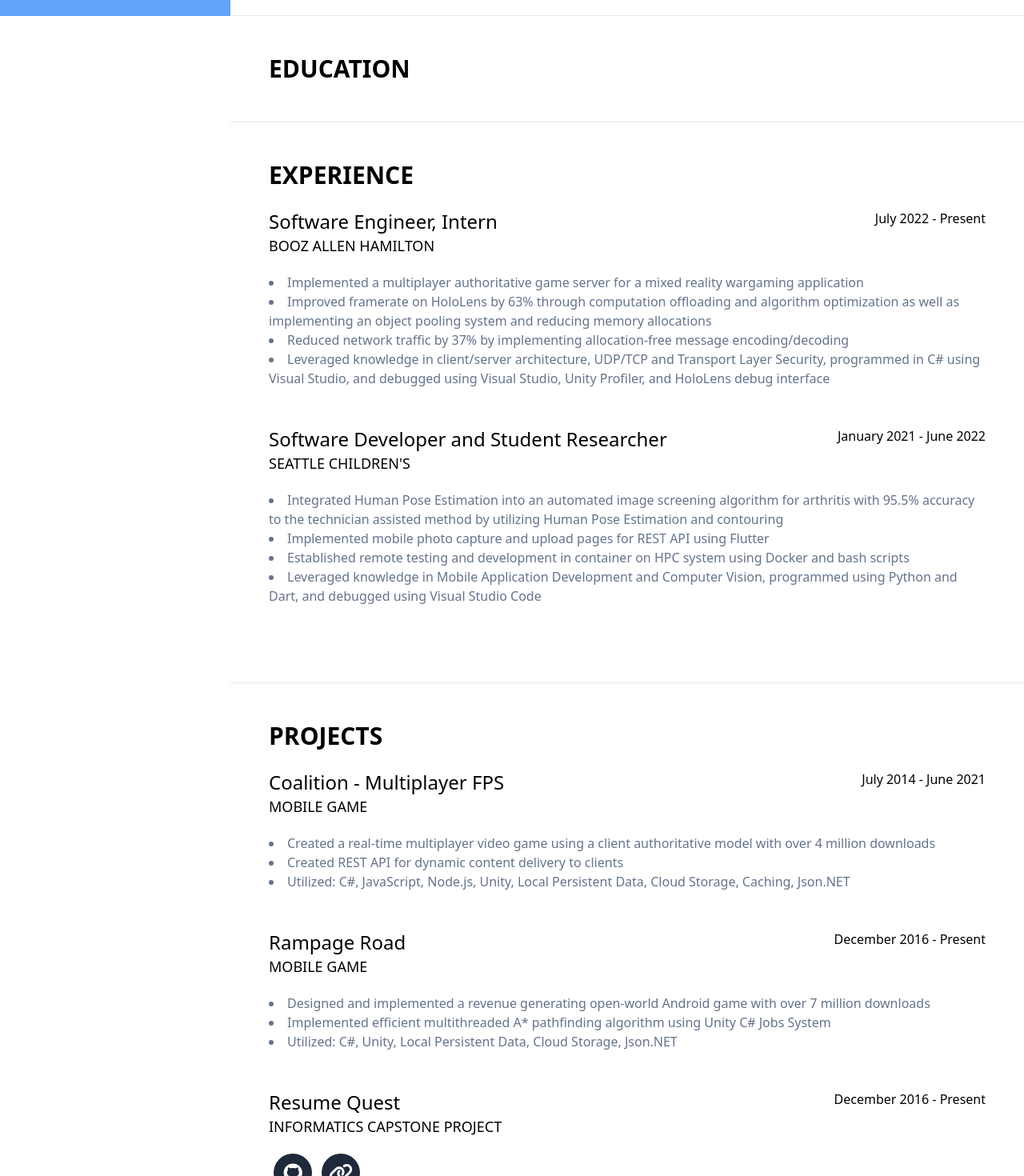
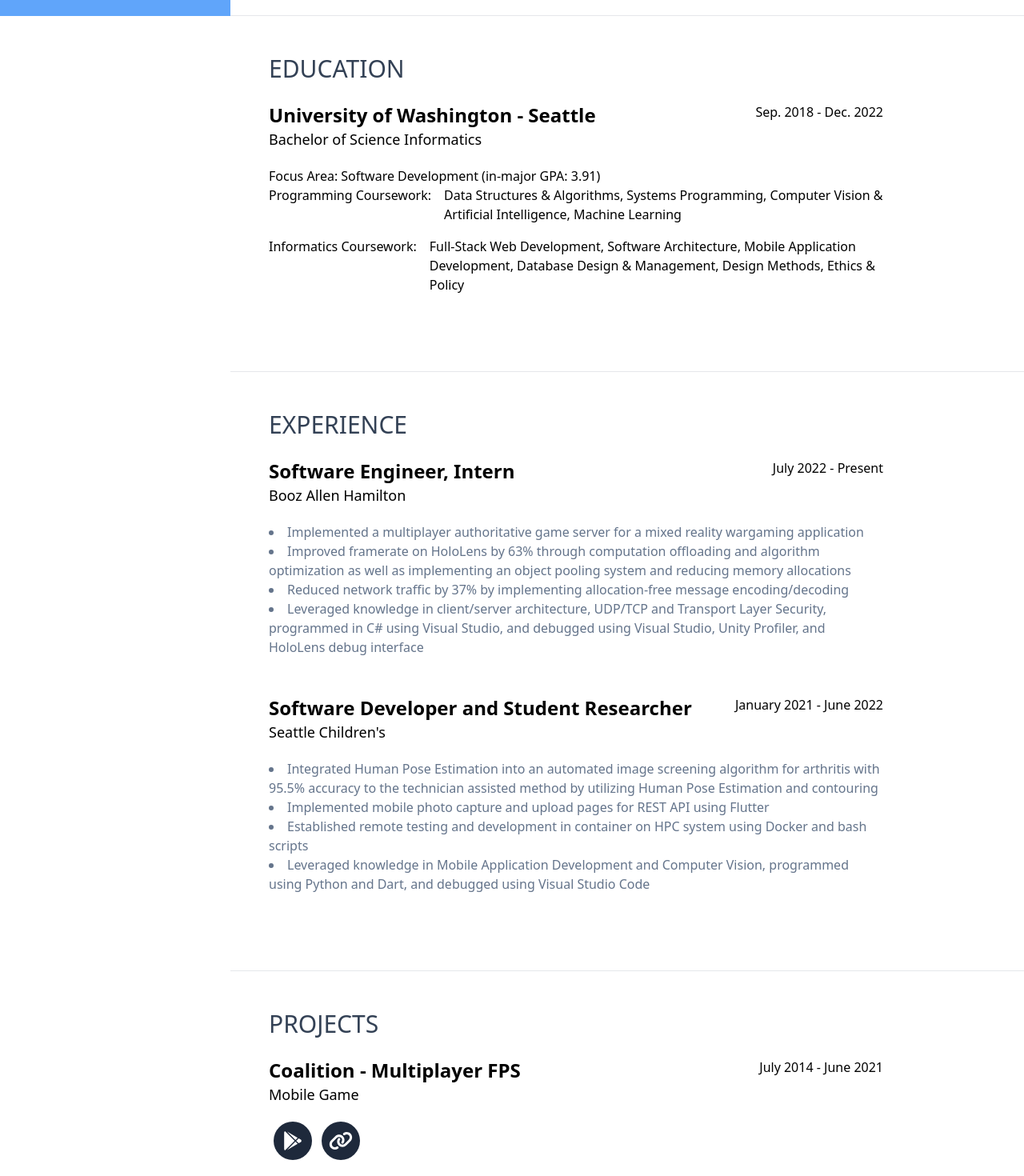
Before and after one commit to pyke-jason/portfolio-website, a Next.js app: page / in a window 1280 px wide. Shown: the part 780-2250 px from the top of the page at 80% size. Built offline with nearby package versions, Linux system fonts and the light colour scheme.

Commit message:
add footer, styling improvements, populate sections further

```diff
--- a/components/Content.tsx
+++ b/components/Content.tsx
@@ -1,4 +1,6 @@
 import { PageDictionary } from "interfaces/PageDictionary";
+import Footer from "./Footer";
+import Section from "./Section";
 
 interface ContentData extends PageDictionary {
 
@@ -8,5 +10,6 @@
 export default function Content({ className, pages }: ContentData) {
     return <div className={className}>
         {pages.map((x) => <x.component id={x.url} />)}
+        <Footer />
     </div>
 }
--- a/components/Education.tsx
+++ b/components/Education.tsx
@@ -1,10 +1,21 @@
 import PageData from "interfaces/PageData";
 import Section from "./Section";
+import SectionEntry from "./SectionEntry";
 
 export default function Education({ id }: PageData) {
     return <>
         <Section id={id} title="Education">
-
+            <SectionEntry title="University of Washington - Seattle" subtitle="Bachelor of Science Informatics" date="Sep. 2018 - Dec. 2022">
+                <p>Focus Area: Software Development (in-major GPA: 3.91)</p>
+                <div className="flex flex-col md:flex-row md:mb-4">
+                    <h4 className="flex-none mr-4">Programming Coursework:</h4>
+                    <p className="grow-0">Data Structures & Algorithms, Systems Programming, Computer Vision & Artificial Intelligence, Machine Learning</p>
+                </div>
+                <div className="flex flex-col md:flex-row md:mb-4">
+                    <h4 className="flex-none mr-4">Informatics Coursework:</h4>
+                    <p className="flex-auto">Full-Stack Web Development, Software Architecture, Mobile Application Development, Database Design & Management, Design Methods, Ethics & Policy</p>
+                </div>
+            </SectionEntry>
         </Section>
     </>
 }
--- /dev/null
+++ b/components/Footer.tsx
@@ -0,0 +1,17 @@
+
+
+import IconButton from "./IconButton";
+
+
+
+export default function Footer() {
+    return <>
+        <section className="p-8 md:p-12 border-b">
+            <div className="max-w-3xl">
+                <p>Made by Jason Pyke using TypeScript, Next.js and Tailwind CSS.</p>
+                <p className="italic mb-8">Created on September 22, 2022</p>
+                <IconButton className="mt-8" name={{ prefix: "fab", iconName: "github" }} href="https://github.com/pyke-jason/portfolio-website" > Source Code</IconButton>
+            </div>
+        </section>
+    </>
+}
--- a/components/IconButton.tsx
+++ b/components/IconButton.tsx
@@ -1,15 +1,29 @@
+
+import { FontAwesomeIcon } from '@fortawesome/react-fontawesome'
+
+import {
+    IconLookup,
+    findIconDefinition
+} from '@fortawesome/fontawesome-svg-core'
+import Link from "next/link";
 
 interface IconButtonData {
-    link: string;
+    href: string;
+    name: IconLookup;
     className?: string;
     children?: React.ReactNode;
+    circular?: boolean;
 }
 
-function IconButton({ link, className, children }: IconButtonData) {
-
-    return <a href={link} className={className} >
-        {children}
-    </a >
+export default function IconButton({ name, href, className, circular, children }: IconButtonData) {
+    return <Link href={href} >
+        <a target="_blank" rel="noopener noreferrer" className={className}>
+            <span className={"text-slate-800 hover:text-slate-500 fa-layers fa-fw fa-si"}>
+                {circular && <FontAwesomeIcon icon={findIconDefinition({ prefix: "fas", iconName: "circle" })} />}
+                {circular && <FontAwesomeIcon icon={findIconDefinition(name)} inverse transform="shrink-8" />}
+                {!circular && <FontAwesomeIcon icon={findIconDefinition(name)} />}
+            </span>
+            {children}
+        </a>
+    </Link >
 }
-
-export default IconButton;
--- a/components/Nav.tsx
+++ b/components/Nav.tsx
@@ -7,6 +7,7 @@
   findIconDefinition
 } from '@fortawesome/fontawesome-svg-core'
 import { PageDictionary } from "interfaces/PageDictionary";
+import Link from "next/link";
 
 interface MenuItemData {
   title: string;
@@ -18,23 +19,24 @@
   const [isOpen, setIsOpen] = useState(false);
 
   function MenuItem({ title, url, key }: MenuItemData) {
-    return <a
-      key={key}
-      href={url}
+    return <Link key={key}
+      href={url}>
+      <a
         className="text-gray-300 hover:text-white py-2 text-lg uppercase font-medium"
       >
         {title}
       </a>
+    </Link>
   }
 
   function SmallMenuItem({ title, url, key }: MenuItemData) {
-    return <a
-      key={key}
-      href={"#" + url}
+    return <Link key={key} href={url}>
+      <a
         className="text-gray-300 hover:text-white block px-10 py-2 text-base font-medium"
       >
         {title}
       </a>
+    </Link>
   }
 
   return (
@@ -45,14 +47,14 @@
             <a href={"#" + pages[0].url} className="hidden md:block mb-3">
               <Image src="/images/headshot-circle.png" width="170px" height="170px" />
             </a>
-            <a href="#" className="text-gray-300 hover:bg-gray-700 hover:text-white md:hidden block py-2 text-base font-medium">
+            <a href={"#" + pages[0].url} className="text-gray-300 hover:text-white md:hidden block py-2 text-base font-medium">
               {pages[0].title}
             </a>
             <div className="flex md:hidden">
               <button
                 onClick={() => setIsOpen(!isOpen)}
                 type="button"
-                className="inline-flex items-center justify-center p-2 rounded-md text-gray-400 hover:bg-white"
+                className="inline-flex text-gray-300 hover:text-white"
                 aria-controls="mobile-menu"
                 aria-expanded="false"
               >
@@ -60,7 +62,7 @@
                 {!isOpen ? (
                   <FontAwesomeIcon size={"xl"} icon={findIconDefinition({ prefix: "fas", iconName: "bars" })} />
                 ) : (
-                  <FontAwesomeIcon size={"xl"} icon={findIconDefinition({ prefix: "fas", iconName: "bars" })} />
+                  <FontAwesomeIcon size={"xl"} icon={findIconDefinition({ prefix: "fas", iconName: "xmark" })} />
                 )}
               </button>
             </div>
--- a/components/Projects.tsx
+++ b/components/Projects.tsx
@@ -10,6 +10,8 @@
                 title="Coalition - Multiplayer FPS"
                 subtitle="Mobile Game"
                 date="July 2014 - June 2021"
+                googlePlay="https://play.google.com/store/apps/details?id=com.sideeffect.coalition"
+                genericLink="http://linebylinestudios.com/"
             >
                 <SectionEntryNotes
                     notes={[
@@ -22,6 +24,8 @@
                 title="Rampage Road"
                 subtitle="Mobile Game"
                 date="December 2016 - Present"
+                googlePlay="https://play.google.com/store/apps/details?id=com.linebyline.rampageroad"
+                genericLink="http://linebylinestudios.com/"
             >
                 <SectionEntryNotes
                     notes={[
@@ -46,7 +50,7 @@
             </SectionEntry>
             <SectionEntry
                 title="Flights Database Design & Implementation"
-                subtitle="Mobile Game"
+                subtitle="Informatics School Project"
                 githubUrl="https://github.com/pyke-jason/sql-flights"
                 date="December 2016 - Present"
             >
--- a/components/Section.tsx
+++ b/components/Section.tsx
@@ -8,8 +8,8 @@
 function Section({ title, children, id }: SectionData) {
     return <>
         <section id={id}className="p-8 md:p-12 border-b">
-            <div className="max-w-7xl">
-                {<h1 className="text-3xl font-bold uppercase">{title}</h1>}
+            <div className="max-w-3xl">
+                {<h1 className="text-3xl text-slate-700 font-medium uppercase">{title}</h1>}
                 {children}
             </div>
         </section>
--- a/components/SectionEntry.tsx
+++ b/components/SectionEntry.tsx
@@ -1,12 +1,6 @@
 import React from "react";
-import IconButton from "@components/IconButton";
 
-import { FontAwesomeIcon } from '@fortawesome/react-fontawesome'
-
-import {
-    IconLookup,
-    findIconDefinition
-} from '@fortawesome/fontawesome-svg-core'
+import IconButton from "./IconButton";
 
 
 interface SectionEntryData {
@@ -15,31 +9,27 @@
     date?: string;
     githubUrl?: string;
     genericLink?: string;
+    googlePlay?: string;
     children?: React.ReactNode
 }
 
-function createIcon(name: IconLookup, url: string) {
-    return <IconButton
-        className="text-slate-800 hover:text-slate-500 fa-layers fa-fw fa-si text-5xl"
-        link={url} >
-        <FontAwesomeIcon icon={findIconDefinition({ prefix: "fas", iconName: "circle" })} />
-        <FontAwesomeIcon icon={findIconDefinition(name)} inverse transform="shrink-8" />
-    </IconButton>
-}
 
-function SectionEntry({ title, subtitle, date, githubUrl, genericLink, children }: SectionEntryData) {
+function SectionEntry({ title, subtitle, date, githubUrl, genericLink, googlePlay, children }: SectionEntryData) {
 
     return <>
         <div className="mt-6 mb-12">
-            <div className="flex">
-                {title && <h2 className="flex-1 text-2xl font-medium">{title}</h2>}
+            <div className="flex flex-col md:flex-row">
+                <div className="flex-1">
+                    {title && <h2 className="text-2xl font-bold">{title}</h2>}
+                    {subtitle && <h3 className="text-lg font-medium">{subtitle}</h3>}
+                </div>
                 {date && <p className="flex-none">{date}</p>}
             </div>
-            {subtitle && <h3 className="text-lg uppercase font-light">{subtitle}</h3>}
             {(githubUrl || genericLink) &&
                 <div className="flex mt-5">
-                    {githubUrl && createIcon({ prefix: "fab", iconName: "github" }, githubUrl)}
-                    {genericLink && createIcon({ prefix: "fas", iconName: "link" }, genericLink)}
+                    {googlePlay && <IconButton circular className="text-5xl" name={{ prefix: "fab", iconName: "google-play" }} href={googlePlay} />}
+                    {githubUrl && <IconButton circular className="text-5xl" name={{ prefix: "fab", iconName: "github" }} href={githubUrl} />}
+                    {genericLink && <IconButton circular className="text-5xl" name={{ prefix: "fas", iconName: "link" }} href={genericLink} />}
                 </div>}
 
             <div className="max-w-4xl mt-5">
--- a/components/Title.tsx
+++ b/components/Title.tsx
@@ -6,7 +6,7 @@
         <div id={url} className="p-12 border-b md:h-screen flex flex-col">
             <div className="my-auto text-center md:text-left">
                 <div className="md:hidden mb-3">
-                    <Image src="/images/headshot-circle.png" width="400px" height="400px" />
+                    <Image src="/images/headshot-circle.png" width="220px" height="220px" />
                 </div>
                 <h1 className="text-5xl md:text-7xl font-bold uppercase">Jason Pyke</h1>
                 <h2 className="text-2xl mb-5">Software Engineer</h2>
```
Lines whose indentation alone changed are shown as unchanged.
